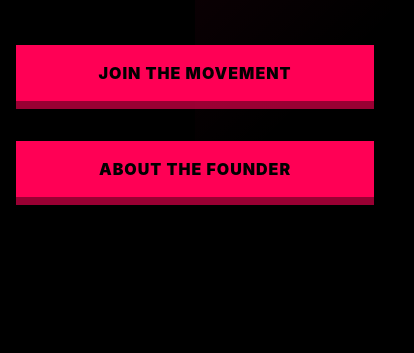
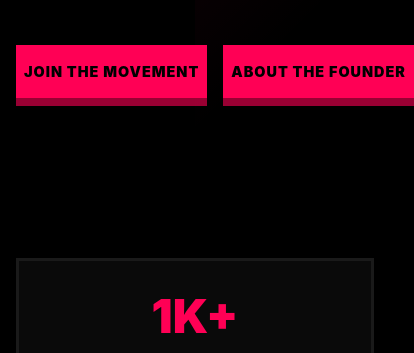
Before and after one commit to makeeveryonecybersafe/makeeveryonecybersafe.github.io, a plain HTML site: page index.html in a window 390 px wide. Shown: the part 487-840 px from the top of the page, 414 px wide, since content can reach past the window. Drawn offline with nearby package versions, Linux system fonts and the light colour scheme.

Commit message:
Updated index.html

```diff
--- a/index.html
+++ b/index.html
@@ -659,14 +659,21 @@
         font-size: clamp(1rem, 4vw, 1.2rem);
       }
 
+      /* MODIFIED: Buttons side by side on mobile */
       .cta-buttons {
-        flex-direction: column;
+        flex-direction: row; /* Ensure row direction */
+        flex-wrap: nowrap; /* Prevent wrapping */
+        gap: 1rem; /* Adjust gap */
       }
 
       .cta-buttons .btn {
-        width: 100%;
-        margin-bottom: 1rem;
+        width: auto;
+        flex: 1; /* Make them share the space equally */
+        margin-bottom: 0; /* Remove vertical spacing */
         min-height: 52px;
+        padding: 1rem 0.5rem; /* Tighten padding to ensure text fits */
+        font-size: 0.9rem; /* Adjust font size slightly */
+        white-space: nowrap; /* Prevent text wrapping inside button if possible */
       }
 
       section {
@@ -691,10 +698,7 @@
         padding: 2rem 1.5rem;
       }
 
-      .btn {
-        padding: 1rem 2rem;
-        min-height: 48px;
-      }
+      /* We handle .btn adjustments inside .cta-buttons specific rule above now */
 
       .cta-banner {
         padding: 3rem 1.5rem;
@@ -734,7 +738,6 @@
  </head>
  <body>
   <div class="wrapper">
-   <!-- Header -->
    <header class="header">
     <nav class="nav-container">
      <div class="logo">#MECS</div>
@@ -753,7 +756,6 @@
     </nav>
    </header>
 
-   <!-- Hero Section -->
    <section id="home" class="hero">
     <div class="hero-content">
      <div class="hero-badge">CYBERSECURITY FOR ALL</div>
@@ -766,7 +768,6 @@
     </div>
    </section>
 
-   <!-- Stats Section -->
    <section>
     <div class="stats-grid">
      <div class="stat-card">
@@ -784,7 +785,6 @@
     </div>
    </section>
 
-   <!-- About Section -->
    <section id="about" class="about">
     <div class="section-header">
      <div class="section-label">WHO WE ARE</div>
@@ -810,7 +810,6 @@
     </div>
    </section>
 
-   <!-- Initiatives Section -->
    <section id="initiatives">
     <div class="section-header">
      <div class="section-label">WHAT WE DO</div>
@@ -844,7 +843,6 @@
     </div>
    </section>
 
-   <!-- Join Section -->
    <section id="join" class="join">
     <div class="section-header">
      <div class="section-label">GET INVOLVED</div>
@@ -865,7 +863,6 @@
     </div>
    </section>
 
-   <!-- Footer -->
    <footer>
     <div class="footer-content">
      <div class="footer-logo">#MECS</div>
```
